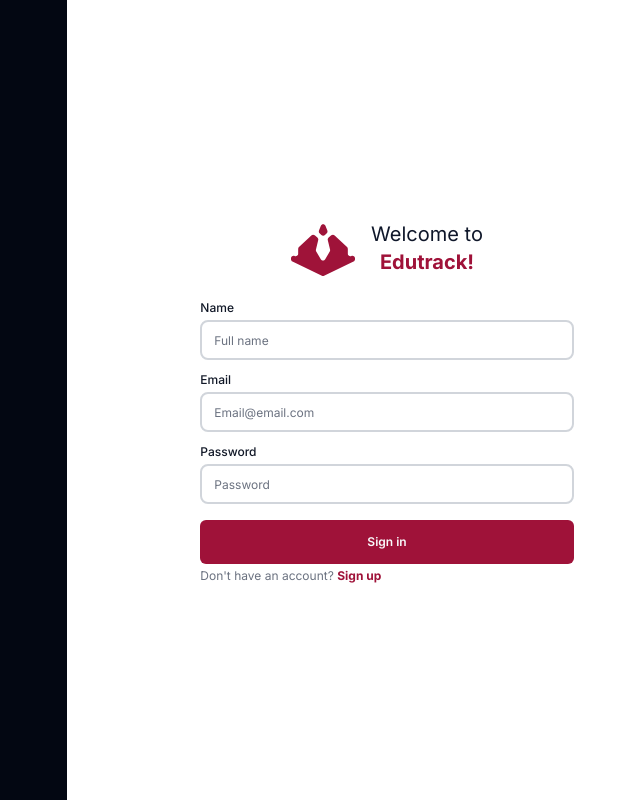
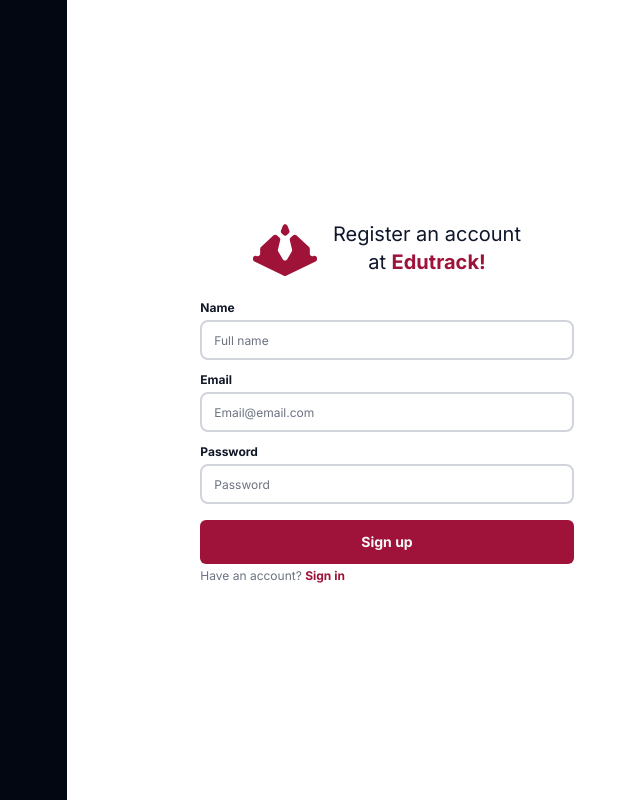
Before and after one commit to Aerroc22/edutrack, a Next.js app: page /register in a window 1280 px wide. Shown: the whole page, without its empty margins (573-1213 px from the left). Built offline with nearby package versions, Linux system fonts and the light colour scheme.

Commit message:
Page[login, register]: cosmetic changes

```diff
--- a/src/app/(auth)/login/page.tsx
+++ b/src/app/(auth)/login/page.tsx
@@ -37,7 +37,7 @@
                     <form onSubmit={handleSubmit} className="w-full">
                         <label
                             htmlFor="email"
-                            className="block text-xs font-medium leading-6 text-gray-900"
+                            className="block text-xs font-bold text-gray-900"
                         >
                             Email
                         </label>
@@ -51,7 +51,7 @@
                         />
                         <label
                             htmlFor="password"
-                            className="mt-4 block text-xs font-medium leading-6 text-gray-900"
+                            className="mt-3 block text-xs font-bold text-gray-900"
                         >
                             Password
                         </label>
@@ -64,7 +64,7 @@
                         <div>
                             <button
                                 type="submit"
-                                className="mt-6 flex h-11 w-full items-center justify-center rounded-md bg-rose-800 text-xs font-semibold text-gray-50 transition hover:bg-rose-700"
+                                className="mt-4 flex h-11 w-full items-center justify-center rounded-md bg-rose-800 text-sm font-semibold text-gray-50 transition hover:bg-rose-700"
                             >
                                 Sign in
                             </button>
--- a/src/app/(auth)/register/page.tsx
+++ b/src/app/(auth)/register/page.tsx
@@ -1,5 +1,6 @@
 "use client"
 import Logo from "@/components/ui/Logo"
+import Link from "next/link"
 import { FC, FormEvent, useState } from "react"
 import { ZodError, z } from "zod"
 
@@ -69,7 +70,8 @@
                     <div className="flex w-full items-center justify-center gap-4 text-xl text-slate-900">
                         <Logo className="h-16 w-16" />
                         <div className="block text-center">
-                            Welcome to <br></br>
+                            Register an account <br />
+                            at{" "}
                             <span className="font-bold text-rose-800">
                                 Edutrack!
                             </span>
@@ -79,7 +81,7 @@
                     <form onSubmit={handleSubmit} className="w-full">
                         <label
                             htmlFor="email"
-                            className="block text-xs font-medium text-gray-900"
+                            className="block text-xs font-bold text-gray-900"
                         >
                             Name
                         </label>
@@ -96,7 +98,7 @@
                         </div>
                         <label
                             htmlFor="email"
-                            className="mt-3 block text-xs font-medium text-gray-900"
+                            className="mt-3 block text-xs font-bold text-gray-900"
                         >
                             Email
                         </label>
@@ -113,7 +115,7 @@
                         </div>
                         <label
                             htmlFor="password"
-                            className="mt-3 block text-xs font-medium text-gray-900"
+                            className="mt-3 block text-xs font-bold text-gray-900"
                         >
                             Password
                         </label>
@@ -129,15 +131,17 @@
                         <div>
                             <button
                                 type="submit"
-                                className="mt-4 flex h-11 w-full items-center justify-center rounded-md bg-rose-800 text-xs font-semibold text-gray-50 transition hover:bg-rose-700"
+                                className="mt-4 flex h-11 w-full items-center justify-center rounded-md bg-rose-800 text-sm font-bold text-gray-50 transition hover:bg-rose-700"
                             >
-                                Sign in
+                                Sign up
                             </button>
                             <div className="mt-1 text-xs text-gray-500">
-                                Don't have an account?{" "}
-                                <span className="underline-2 font-bold text-rose-800 hover:border-b-rose-600 hover:text-rose-600 hover:underline">
-                                    Sign up
-                                </span>
+                                Have an account?{" "}
+                                <Link href="/login">
+                                    <span className="underline-2 font-bold text-rose-800 hover:border-b-rose-600 hover:text-rose-600 hover:underline">
+                                        Sign in
+                                    </span>
+                                </Link>
                             </div>
                         </div>
                     </form>
```
Also changed, not shown: src/lib/db.ts (added, +9 -0 lines).
